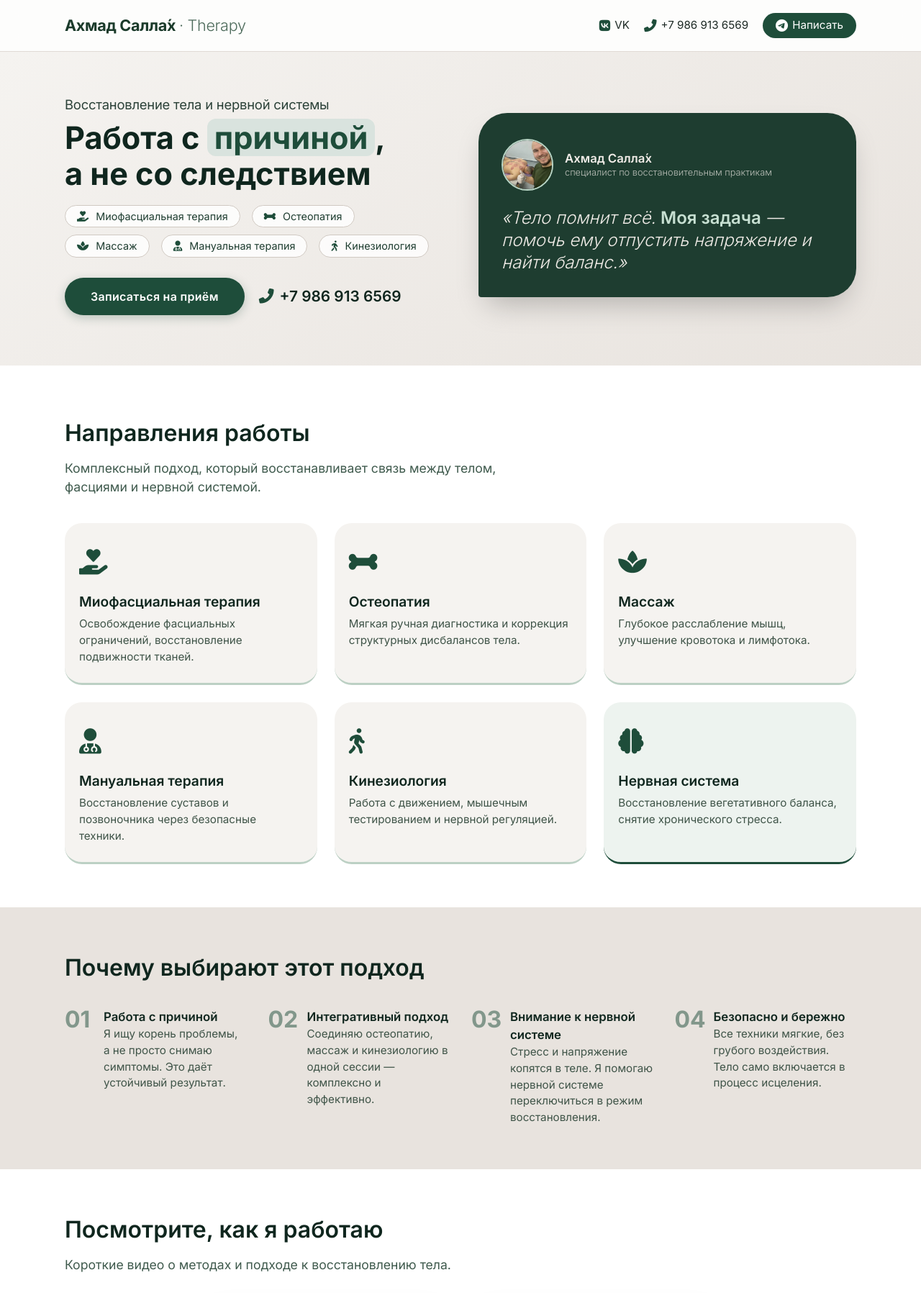
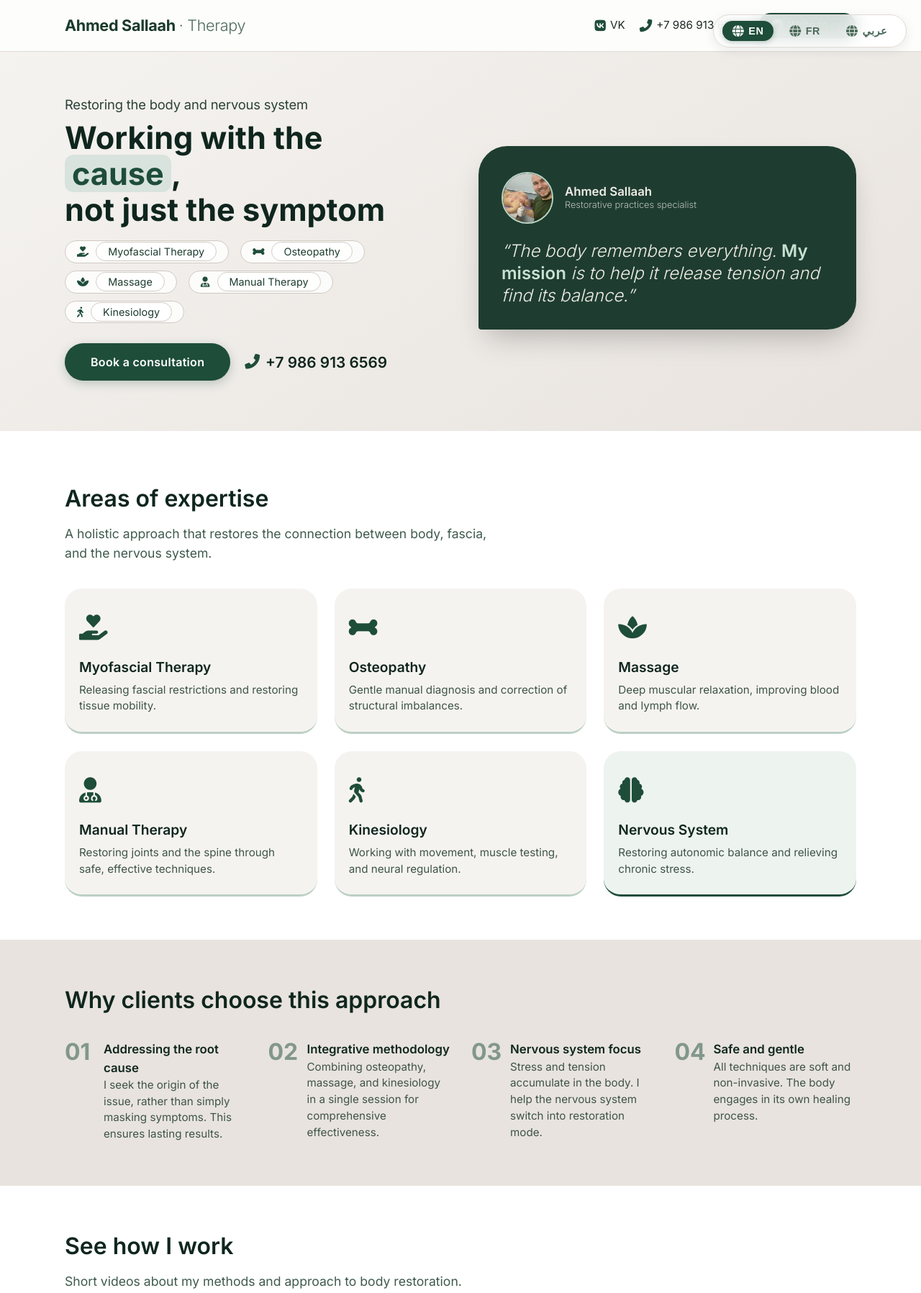
Before and after one commit to alina1701512-boop/nikolay, a plain HTML site: page index.html in a window 1280 px wide. Shown: the top 1797 px of the page at 72% size. Drawn offline with Linux system fonts and the light colour scheme; a script that the page names is missing.

Commit message:
Update index.html

```diff
--- a/index.html
+++ b/index.html
@@ -1,20 +1,20 @@
 <!DOCTYPE html>
-<html lang="ru">
+<html lang="en" dir="ltr">
 <head>
   <meta charset="UTF-8" />
   <meta name="viewport" content="width=device-width, initial-scale=1.0" />
-  <title>Ахмад Салла́х — Восстановление тела и нервной системы</title>
+  <title>Ahmed Sallaah · Restoring Body & Nervous System</title>
 
   <!-- Open Graph -->
-  <meta property="og:title" content="Ахмад Салла́х — Восстановление тела" />
-  <meta property="og:description" content="Миофасциальная терапия, остеопатия, массаж, мануальная терапия, кинезиология. Работа с причиной." />
+  <meta property="og:title" content="Ahmed Sallaah — Restoring Body & Nervous System" />
+  <meta property="og:description" content="Bespoke myofascial therapy, osteopathy, massage, manual therapy, and kinesiology. We treat the cause, not just the symptom." />
   <meta property="og:image" content="https://via.placeholder.com/1200x630/1a3a2a/ffffff?text=Sallaah+Therapy" />
-  <meta name="description" content="Миофасциальная терапия, остеопатия, массаж, мануальная терапия, кинезиология. Восстановление тела и нервной системы." />
+  <meta name="description" content="Bespoke myofascial therapy, osteopathy, massage, manual therapy, and kinesiology. Restoring body and nervous system." />
 
   <!-- Шрифты -->
   <link rel="preconnect" href="https://fonts.googleapis.com" />
   <link rel="preconnect" href="https://fonts.gstatic.com" crossorigin />
-  <link href="https://fonts.googleapis.com/css2?family=Inter:opsz,wght@14..32,300;14..32,400;14..32,600;14..32,700&display=swap" rel="stylesheet" />
+  <link href="https://fonts.googleapis.com/css2?family=Inter:opsz,wght@14..32,300;14..32,400;14..32,600;14..32,700&family=Cairo:wght@300;400;600;700&display=swap" rel="stylesheet" />
 
   <!-- Font Awesome 6 -->
   <link rel="stylesheet" href="https://cdnjs.cloudflare.com/ajax/libs/font-awesome/6.0.0-beta3/css/all.min.css" />
@@ -33,12 +33,72 @@
       color: #1e2b26;
       line-height: 1.5;
       -webkit-font-smoothing: antialiased;
+      transition: background-color 0.3s ease;
+    }
+
+    /* Арабский шрифт */
+    body[dir="rtl"] {
+      font-family: 'Cairo', 'Inter', sans-serif;
     }
 
     .container {
       max-width: 1140px;
       margin: 0 auto;
       padding: 0 20px;
+    }
+
+    /* ----- ПЕРЕКЛЮЧАТЕЛЬ ЯЗЫКОВ ----- */
+    .lang-switcher {
+      position: fixed;
+      top: 20px;
+      right: 20px;
+      z-index: 200;
+      display: flex;
+      gap: 8px;
+      background: rgba(255,255,255,0.8);
+      backdrop-filter: blur(12px);
+      -webkit-backdrop-filter: blur(12px);
+      padding: 8px 12px;
+      border-radius: 40px;
+      box-shadow: 0 4px 16px rgba(0,0,0,0.08);
+      border: 1px solid #e0dad5;
+    }
+
+    body[dir="rtl"] .lang-switcher {
+      right: auto;
+      left: 20px;
+    }
+
+    .lang-btn {
+      background: transparent;
+      border: none;
+      font-size: 0.9rem;
+      font-weight: 600;
+      color: #4d6b5b;
+      cursor: pointer;
+      padding: 6px 14px;
+      border-radius: 30px;
+      transition: all 0.2s;
+      text-transform: uppercase;
+      letter-spacing: 0.5px;
+      display: flex;
+      align-items: center;
+      gap: 6px;
+    }
+
+    .lang-btn i {
+      font-size: 1rem;
+    }
+
+    .lang-btn.active {
+      background: #1e4d3a;
+      color: #fff;
+      box-shadow: 0 2px 8px rgba(30, 77, 58, 0.3);
+    }
+
+    .lang-btn:hover:not(.active) {
+      background: #e8e3de;
+      color: #0f261e;
     }
 
     /* ----- КНОПКИ ----- */
@@ -201,6 +261,11 @@
       margin-right: 6px;
     }
 
+    body[dir="rtl"] .hero-tags i {
+      margin-right: 0;
+      margin-left: 6px;
+    }
+
     .hero-cta {
       display: flex;
       flex-wrap: wrap;
@@ -278,7 +343,7 @@
       color: #c7e0d2;
     }
 
-    /* ----- МЕТОДЫ (3 в ряд) ----- */
+    /* ----- МЕТОДЫ ----- */
     .methods {
       padding: 70px 0 60px;
       background: #ffffff;
@@ -380,7 +445,7 @@
       font-size: 0.95rem;
     }
 
-    /* ----- ВИДЕО (вертикальный формат) ----- */
+    /* ----- ВИДЕО ----- */
     .video-section {
       padding: 60px 0;
       background: #ffffff;
@@ -467,6 +532,11 @@
       font-weight: 500;
     }
 
+    body[dir="rtl"] .cta-left .contacts-block a {
+      margin-right: 0;
+      margin-left: 24px;
+    }
+
     .cta-left .contacts-block a i {
       font-size: 1.4rem;
     }
@@ -543,6 +613,11 @@
       margin-left: 18px;
     }
 
+    body[dir="rtl"] .footer a {
+      margin-left: 0;
+      margin-right: 18px;
+    }
+
     .footer a:hover {
       color: #ffffff;
     }
@@ -553,24 +628,19 @@
         grid-template-columns: 1fr;
         gap: 30px;
       }
-
       .cta-section .container {
         grid-template-columns: 1fr;
         gap: 30px;
       }
-
       .hero-content h1 {
         font-size: 2.2rem;
       }
-
       .hero-visual blockquote {
         font-size: 1.3rem;
       }
-
       .methods-grid {
         grid-template-columns: repeat(2, 1fr);
       }
-
       .video-grid {
         max-width: 400px;
       }
@@ -590,68 +660,54 @@
         align-items: stretch;
         gap: 8px;
       }
-
       .nav-contacts {
         justify-content: space-between;
         flex-wrap: wrap;
       }
-
       .hero {
         padding: 40px 0 50px;
       }
-
       .hero-content h1 {
         font-size: 1.8rem;
       }
-
       .hero-tags span {
         font-size: 0.8rem;
         padding: 2px 12px;
       }
-
       .hero-cta {
         flex-direction: column;
         align-items: stretch;
       }
-
       .hero-cta .phone-big {
         font-size: 1.1rem;
       }
-
       .btn {
         width: 100%;
         text-align: center;
         padding: 14px 20px;
       }
-
       .methods-grid {
         grid-template-columns: 1fr 1fr;
         gap: 14px;
       }
-
       .cta-left h2 {
         font-size: 1.8rem;
       }
-
       .cta-right form {
         padding: 24px 18px;
       }
-
       .footer .container {
         flex-direction: column;
         align-items: center;
         text-align: center;
       }
-
       .footer a {
         margin: 0 8px;
       }
-
       .video-grid {
         grid-template-columns: 1fr;
         max-width: 280px;
       }
-
       .video-wrapper {
         aspect-ratio: 9 / 16;
       }
@@ -661,12 +717,10 @@
       .methods-grid {
         grid-template-columns: 1fr;
       }
-
       .hero-visual .avatar-wrap img {
         width: 56px;
         height: 56px;
       }
-
       .hero-visual blockquote {
         font-size: 1.1rem;
       }
@@ -675,12 +729,17 @@
 </head>
 <body>
 
+  <!-- ====== ПЕРЕКЛЮЧАТЕЛЬ ЯЗЫКОВ ====== -->
+  <div class="lang-switcher" id="langSwitcher">
+    <button class="lang-btn active" data-lang="en"><i class="fas fa-globe"></i> EN</button>
+    <button class="lang-btn" data-lang="fr"><i class="fas fa-globe"></i> FR</button>
+    <button class="lang-btn" data-lang="ar"><i class="fas fa-globe"></i> عربي</button>
+  </div>
+
   <!-- ====== НАВИГАЦИЯ ====== -->
   <header class="navbar">
     <div class="container">
-      <div class="logo">
-        Ахмад Салла́х <span>· Therapy</span>
-      </div>
+      <div class="logo" data-i18n="logo">Ahmed Sallaah <span>· Therapy</span></div>
       <div class="nav-contacts">
         <a href="https://vk.com/nikolai_kol" target="_blank" rel="noopener">
           <i class="fab fa-vk"></i> VK
@@ -688,8 +747,8 @@
         <a href="tel:+79869136569">
           <i class="fas fa-phone-alt"></i> +7 986 913 6569
         </a>
-        <a href="https://t.me/AhmadSallaah" target="_blank" rel="noopener" class="tg-link">
-          <i class="fab fa-telegram-plane"></i> Написать
+        <a href="https://t.me/AhmadSallaah" target="_blank" rel="noopener" class="tg-link" data-i18n="writeUs">
+          <i class="fab fa-telegram-plane"></i> Write to us
         </a>
       </div>
     </div>
@@ -699,20 +758,20 @@
   <section class="hero">
     <div class="container">
       <div class="hero-content">
-        <p class="hero-sub">Восстановление тела и нервной системы</p>
+        <p class="hero-sub" data-i18n="heroSub">Restoring the body and nervous system</p>
         <h1>
-          Работа с <i>причиной</i>,<br />
-          а не со следствием
+          <span data-i18n="heroTitle1">Working with the</span> <i data-i18n="heroTitleItalic">cause</i>,<br />
+          <span data-i18n="heroTitle2">not just the symptom</span>
         </h1>
         <div class="hero-tags">
-          <span><i class="fas fa-hand-holding-heart"></i> Миофасциальная терапия</span>
-          <span><i class="fas fa-bone"></i> Остеопатия</span>
-          <span><i class="fas fa-spa"></i> Массаж</span>
-          <span><i class="fas fa-user-md"></i> Мануальная терапия</span>
-          <span><i class="fas fa-walking"></i> Кинезиология</span>
+          <span><i class="fas fa-hand-holding-heart"></i> <span data-i18n="tag1">Myofascial Therapy</span></span>
+          <span><i class="fas fa-bone"></i> <span data-i18n="tag2">Osteopathy</span></span>
+          <span><i class="fas fa-spa"></i> <span data-i18n="tag3">Massage</span></span>
+          <span><i class="fas fa-user-md"></i> <span data-i18n="tag4">Manual Therapy</span></span>
+          <span><i class="fas fa-walking"></i> <span data-i18n="tag5">Kinesiology</span></span>
         </div>
         <div class="hero-cta">
-          <a href="#form" class="btn">Записаться на приём</a>
+          <a href="#form" class="btn" data-i18n="ctaBtn">Book a consultation</a>
           <a href="tel:+79869136569" class="phone-big">
             <i class="fas fa-phone-alt"></i> +7 986 913 6569
           </a>
@@ -720,14 +779,14 @@
       </div>
       <div class="hero-visual">
         <div class="avatar-wrap">
-          <img src="avatar.webp" alt="Ахмад Салла́х" />
+          <img src="avatar.webp" alt="Ahmed Sallaah" />
           <div class="name-title">
-            Ахмад Салла́х
-            <small>специалист по восстановительным практикам</small>
+            <span data-i18n="name">Ahmed Sallaah</span>
+            <small data-i18n="nameTitle">Restorative practices specialist</small>
           </div>
         </div>
         <blockquote>
-          «Тело помнит всё. <strong>Моя задача</strong> — помочь ему отпустить напряжение и найти баланс.»
+          <span data-i18n="quote1">“The body remembers everything.</span> <strong data-i18n="quote2">My mission</strong> <span data-i18n="quote3">is to help it release tension and find its balance.”</span>
         </blockquote>
       </div>
     </div>
@@ -736,39 +795,15 @@
   <!-- ====== МЕТОДЫ ====== -->
   <section class="methods">
     <div class="container">
-      <h2>Направления работы</h2>
-      <p class="subhead">Комплексный подход, который восстанавливает связь между телом, фасциями и нервной системой.</p>
+      <h2 data-i18n="methodsHead">Areas of expertise</h2>
+      <p class="subhead" data-i18n="methodsSub">A holistic approach that restores the connection between body, fascia, and the nervous system.</p>
       <div class="methods-grid">
-        <div class="method-card">
-          <div class="icon"><i class="fas fa-hand-holding-heart"></i></div>
-          <h3>Миофасциальная терапия</h3>
-          <p>Освобождение фасциальных ограничений, восстановление подвижности тканей.</p>
-        </div>
-        <div class="method-card">
-          <div class="icon"><i class="fas fa-bone"></i></div>
-          <h3>Остеопатия</h3>
-          <p>Мягкая ручная диагностика и коррекция структурных дисбалансов тела.</p>
-        </div>
-        <div class="method-card">
-          <div class="icon"><i class="fas fa-spa"></i></div>
-          <h3>Массаж</h3>
-          <p>Глубокое расслабление мышц, улучшение кровотока и лимфотока.</p>
-        </div>
-        <div class="method-card">
-          <div class="icon"><i class="fas fa-user-md"></i></div>
-          <h3>Мануальная терапия</h3>
-          <p>Восстановление суставов и позвоночника через безопасные техники.</p>
-        </div>
-        <div class="method-card">
-          <div class="icon"><i class="fas fa-walking"></i></div>
-          <h3>Кинезиология</h3>
-          <p>Работа с движением, мышечным тестированием и нервной регуляцией.</p>
-        </div>
-        <div class="method-card" style="border-bottom-color:#1e4d3a; background:#edf3ef;">
-          <div class="icon"><i class="fas fa-brain"></i></div>
-          <h3>Нервная система</h3>
-          <p>Восстановление вегетативного баланса, снятие хронического стресса.</p>
-        </div>
+        <div class="method-card"><div class="icon"><i class="fas fa-hand-holding-heart"></i></div><h3 data-i18n="method1Title">Myofascial Therapy</h3><p data-i18n="method1Desc">Releasing fascial restrictions and restoring tissue mobility.</p></div>
+        <div class="method-card"><div class="icon"><i class="fas fa-bone"></i></div><h3 data-i18n="method2Title">Osteopathy</h3><p data-i18n="method2Desc">Gentle manual diagnosis and correction of structural imbalances.</p></div>
+        <div class="method-card"><div class="icon"><i class="fas fa-spa"></i></div><h3 data-i18n="method3Title">Massage</h3><p data-i18n="method3Desc">Deep muscular relaxation, improving blood and lymph flow.</p></div>
+        <div class="method-card"><div class="icon"><i class="fas fa-user-md"></i></div><h3 data-i18n="method4Title">Manual Therapy</h3><p data-i18n="method4Desc">Restoring joints and the spine through safe, effective techniques.</p></div>
+        <div class="method-card"><div class="icon"><i class="fas fa-walking"></i></div><h3 data-i18n="method5Title">Kinesiology</h3><p data-i18n="method5Desc">Working with movement, muscle testing, and neural regulation.</p></div>
+        <div class="method-card" style="border-bottom-color:#1e4d3a; background:#edf3ef;"><div class="icon"><i class="fas fa-brain"></i></div><h3 data-i18n="method6Title">Nervous System</h3><p data-i18n="method6Desc">Restoring autonomic balance and relieving chronic stress.</p></div>
       </div>
     </div>
   </section>
@@ -776,52 +811,24 @@
   <!-- ====== ПОЧЕМУ ====== -->
   <section class="why">
     <div class="container">
-      <h2>Почему выбирают этот подход</h2>
+      <h2 data-i18n="whyHead">Why clients choose this approach</h2>
       <div class="why-grid">
-        <div class="why-item">
-          <span class="num">01</span>
-          <div>
-            <h4>Работа с причиной</h4>
-            <p>Я ищу корень проблемы, а не просто снимаю симптомы. Это даёт устойчивый результат.</p>
-          </div>
-        </div>
-        <div class="why-item">
-          <span class="num">02</span>
-          <div>
-            <h4>Интегративный подход</h4>
-            <p>Соединяю остеопатию, массаж и кинезиологию в одной сессии — комплексно и эффективно.</p>
-          </div>
-        </div>
-        <div class="why-item">
-          <span class="num">03</span>
-          <div>
-            <h4>Внимание к нервной системе</h4>
-            <p>Стресс и напряжение копятся в теле. Я помогаю нервной системе переключиться в режим восстановления.</p>
-          </div>
-        </div>
-        <div class="why-item">
-          <span class="num">04</span>
-          <div>
-            <h4>Безопасно и бережно</h4>
-            <p>Все техники мягкие, без грубого воздействия. Тело само включается в процесс исцеления.</p>
-          </div>
-        </div>
+        <div class="why-item"><span class="num">01</span><div><h4 data-i18n="why1Title">Addressing the root cause</h4><p data-i18n="why1Desc">I seek the origin of the issue, rather than simply masking symptoms. This ensures lasting results.</p></div></div>
+        <div class="why-item"><span class="num">02</span><div><h4 data-i18n="why2Title">Integrative methodology</h4><p data-i18n="why2Desc">Combining osteopathy, massage, and kinesiology in a single session for comprehensive effectiveness.</p></div></div>
+        <div class="why-item"><span class="num">03</span><div><h4 data-i18n="why3Title">Nervous system focus</h4><p data-i18n="why3Desc">Stress and tension accumulate in the body. I help the nervous system switch into restoration mode.</p></div></div>
+        <div class="why-item"><span class="num">04</span><div><h4 data-i18n="why4Title">Safe and gentle</h4><p data-i18n="why4Desc">All techniques are soft and non-invasive. The body engages in its own healing process.</p></div></div>
       </div>
     </div>
   </section>
 
-  <!-- ====== ВИДЕО (вертикальный формат) ====== -->
+  <!-- ====== ВИДЕО ====== -->
   <section class="video-section">
     <div class="container">
-      <h2>Посмотрите, как я работаю</h2>
-      <p class="subhead">Короткие видео о методах и подходе к восстановлению тела.</p>
+      <h2 data-i18n="videoHead">See how I work</h2>
+      <p class="subhead" data-i18n="videoSub">Short videos about my methods and approach to body restoration.</p>
       <div class="video-grid">
-        <div class="video-wrapper">
-          <div id="vk_post_72153221_1728"></div>
-        </div>
-        <div class="video-wrapper">
-          <div id="vk_post_72153221_1729"></div>
-        </div>
+        <div class="video-wrapper"><div id="vk_post_72153221_1728"></div></div>
+        <div class="video-wrapper"><div id="vk_post_72153221_1729"></div></div>
       </div>
     </div>
   </section>
@@ -830,25 +837,25 @@
   <section class="cta-section" id="form">
     <div class="container">
       <div class="cta-left">
-        <h2>Запишитесь на приём</h2>
-        <p>Первичная консультация — это диагностика, работа с телом и план восстановления.</p>
+        <h2 data-i18n="formHead">Book your appointment</h2>
+        <p data-i18n="formSub">Your initial consultation includes diagnosis, hands-on therapy, and a personalised recovery plan.</p>
         <div class="contacts-block">
           <a href="tel:+79869136569"><i class="fas fa-phone-alt"></i> +7 986 913 6569</a>
           <a href="https://t.me/AhmadSallaah" target="_blank" rel="noopener"><i class="fab fa-telegram-plane"></i> Telegram</a>
           <a href="https://vk.com/nikolai_kol" target="_blank" rel="noopener"><i class="fab fa-vk"></i> VK</a>
         </div>
         <p style="opacity:0.7; font-size:0.9rem; margin-top:12px;">
-          <i class="fas fa-map-pin"></i> Работаю в Москве, Казани и онлайн (по запросу)
+          <i class="fas fa-map-pin"></i> <span data-i18n="locations">Working in Moscow, Kazan, and online (upon request)</span>
         </p>
       </div>
       <div class="cta-right">
         <form action="#" method="POST" id="contactForm">
-          <h3>Оставьте заявку</h3>
-          <p class="hint">Я свяжусь с вами в течение 15 минут</p>
-          <input type="text" name="name" placeholder="Ваше имя" required />
-          <input type="tel" name="phone" placeholder="+7 (___) ___-__-__" required />
-          <button type="submit" class="btn">Хочу записаться</button>
-          <p class="small-note">Нажимая кнопку, вы соглашаетесь с политикой обработки данных</p>
+          <h3 data-i18n="formTitle">Submit your enquiry</h3>
+          <p class="hint" data-i18n="formHint">I will contact you within 15 minutes</p>
+          <input type="text" name="name" data-i18n-placeholder="namePlaceholder" placeholder="Your name" required />
+          <input type="tel" name="phone" data-i18n-placeholder="phonePlaceholder" placeholder="+7 (___) ___-__-__" required />
+          <button type="submit" class="btn" data-i18n="formBtn">I would like to book</button>
+          <p class="small-note" data-i18n="formNote">By clicking, you agree to the data processing policy</p>
         </form>
       </div>
     </div>
@@ -857,7 +864,7 @@
   <!-- ====== ПОДВАЛ ====== -->
   <footer class="footer">
     <div class="container">
-      <span>© 2026 Ахмад Салла́х · Восстановление тела и нервной системы</span>
+      <span data-i18n="footerCopy">© 2026 Ahmed Sallaah · Restoring body and nervous system</span>
       <div>
         <a href="tel:+79869136569">+7 986 913 6569</a>
         <a href="https://t.me/AhmadSallaah" target="_blank" rel="noopener">Telegram</a>
@@ -879,28 +886,36 @@
     }());
   </script>
 
-  <!-- ====== СКРИПТ ДЛЯ ФОРМЫ ====== -->
+  <!-- ====== МУЛЬТИЯЗЫЧНОСТЬ (i18n) ====== -->
   <script>
     (function() {
-      const form = document.getElementById('contactForm');
-      if (!form) return;
-
-      form.addEventListener('submit', function(e) {
-        e.preventDefault();
-
-        const name = form.querySelector('input[name="name"]').value.trim();
-        const phone = form.querySelector('input[name="phone"]').value.trim();
-
-        if (!name || !phone) {
-          alert('Пожалуйста, заполните имя и телефон.');
-          return;
-        }
-
-        alert('✅ Спасибо, ' + name + '! Я свяжусь с вами по номеру ' + phone + ' в ближайшее время.');
-        form.reset();
-      });
-    })();
-  </script>
-
-</body>
-</html>
+      // --- СЛОВАРИ ПЕРЕВОДОВ (вычитаны, естественный тон) ---
+      const translations = {
+        en: {
+          logo: "Ahmed Sallaah <span>· Therapy</span>",
+          writeUs: "Write to us",
+          heroSub: "Restoring the body and nervous system",
+          heroTitle1: "Working with the",
+          heroTitleItalic: "cause",
+          heroTitle2: "not just the symptom",
+          tag1: "Myofascial Therapy",
+          tag2: "Osteopathy",
+          tag3: "Massage",
+          tag4: "Manual Therapy",
+          tag5: "Kinesiology",
+          ctaBtn: "Book a consultation",
+          name: "Ahmed Sallaah",
+          nameTitle: "Restorative practices specialist",
+          quote1: "“The body remembers everything.",
+          quote2: "My mission",
+          quote3: "is to help it release tension and find its balance.”",
+          methodsHead: "Areas of expertise",
+          methodsSub: "A holistic approach that restores the connection between body, fascia, and the nervous system.",
+          method1Title: "Myofascial Therapy",
+          method1Desc: "Releasing fascial restrictions and restoring tissue mobility.",
+          method2Title: "Osteopathy",
+          method2Desc: "Gentle manual diagnosis and correction of structural imbalances.",
+          method3Title: "Massage",
+          method3Desc: "Deep muscular relaxation, improving blood and lymph flow.",
+          method4Title: "Manual Therapy",
+          method4Desc: "Restoring joints and
```
